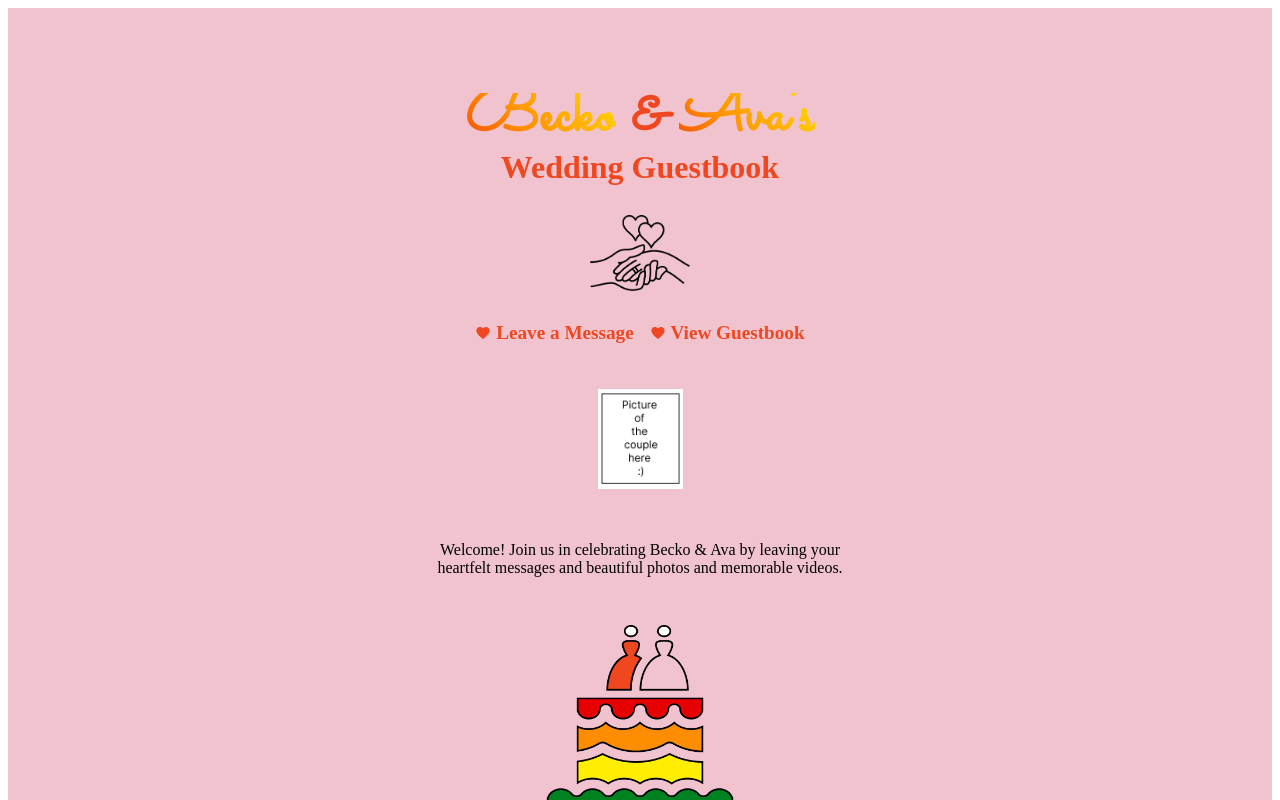
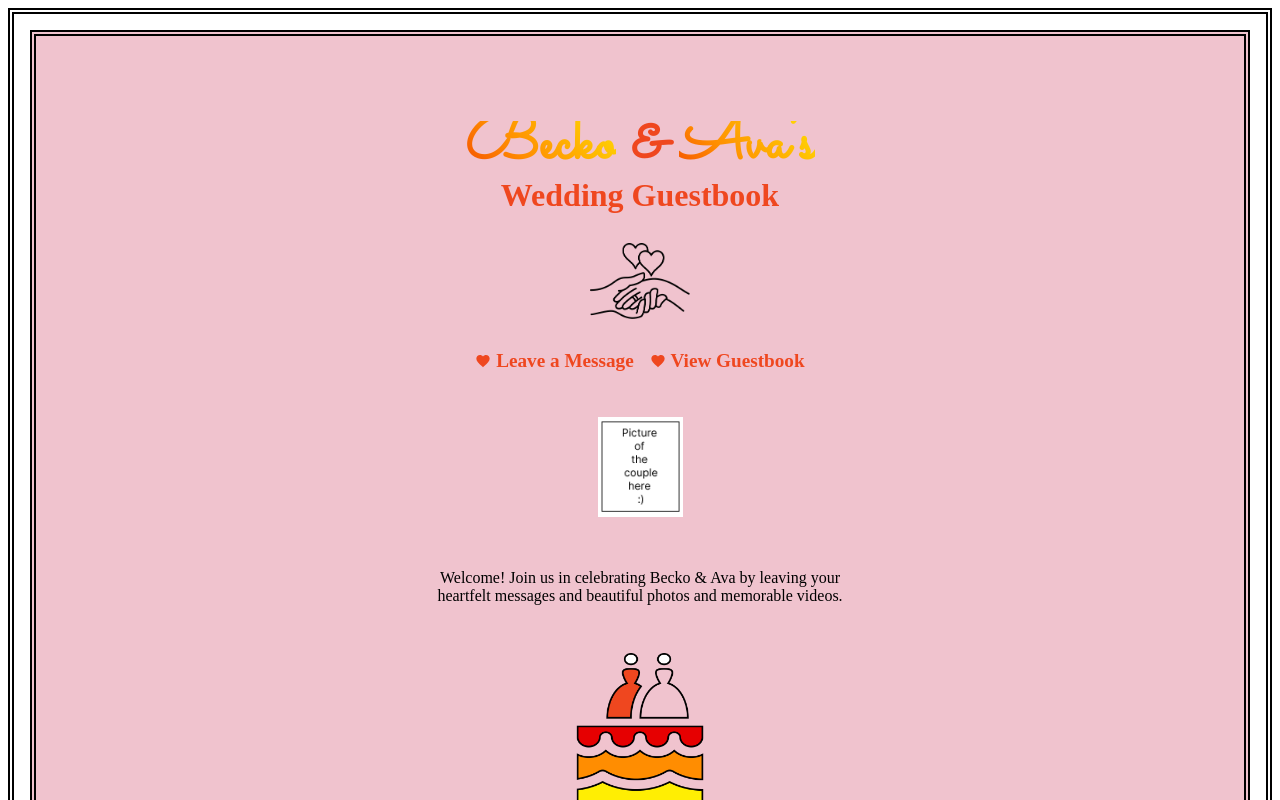
Before and after one commit to GinaHorch/becko-ava-wedding, a Next.js app: page / in a window 1280 px wide. Shown: the top 800 px of the page. Built offline with nearby package versions, Linux system fonts and the light colour scheme; a web font is replaced by a local one.

Commit message:
added a border

```diff
--- a/src/app/globals.css
+++ b/src/app/globals.css
@@ -43,6 +43,10 @@ body {
   font-family: 'Alice', serif;
   position: relative;
   overflow-x: hidden;
+  border: double 6px black; /* 👈 Add this line */
+  padding: 1rem;            /* 👈 Ensure content doesn't touch border */
+  box-sizing: border-box;
+  min-height: 100vh;
 }
 
 .sacramento {
@@ -61,6 +65,8 @@ body {
   justify-content: flex-start;
   text-align: center;
   padding-top: 4rem;
+  border: double 6px black; /* 👈 Add this */
+  box-sizing: border-box;
 }
 
 .landing-title {
```
